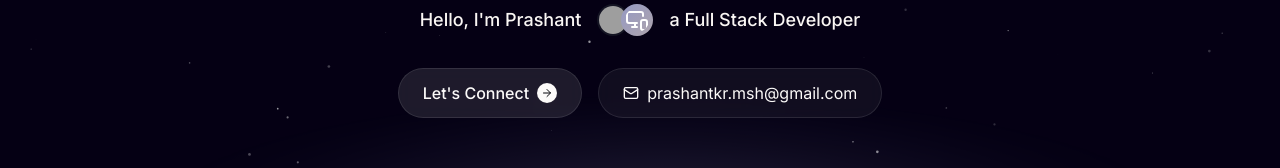
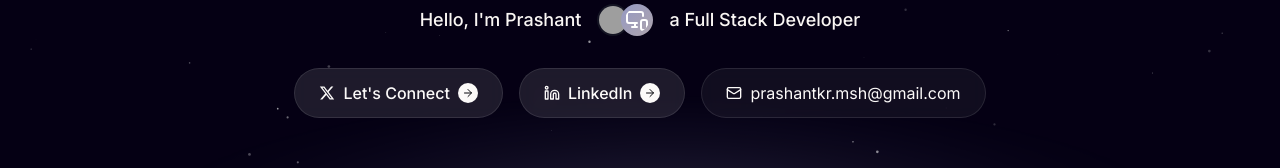
Before and after one commit to prashantmsh1/portfolio, a Next.js app: page / in a window 1280 px wide. Shown: the part 454-622 px from the top of the page. Built offline with nearby package versions, Linux system fonts and the light colour scheme; no server answers; grey boxes are pictures that could not be loaded.

Commit message:
feat: Update Navbar and Hero components with new social links, enhance Experience section with additional job details, and expand Skills section with detailed categories and filtering options.

```diff
--- a/src/app/components/Navbar.tsx
+++ b/src/app/components/Navbar.tsx
@@ -59,7 +59,9 @@ const Navbar = () => {
                 <motion.a
                     whileHover={{ scale: 1.05 }}
                     whileTap={{ scale: 0.95 }}
-                    href="#connect"
+                    href="https://x.com/prashantmsh"
+                    target="_blank"
+                    rel="noopener noreferrer"
                     onClick={() => setMobileMenuOpen(false)}
                     className="ml-1 rounded-full bg-white px-5 py-2 text-sm font-semibold text-black transition-colors hover:bg-gray-200">
                     Let's Talk
--- a/src/app/components/experience/Experience.tsx
+++ b/src/app/components/experience/Experience.tsx
@@ -16,6 +16,20 @@ interface ExperienceItem {
 const experiences: ExperienceItem[] = [
     {
         id: 1,
+        company: "DeliverIt by Urban Harvest",
+        role: "Frontend Developer",
+        period: "May 2026 – Present",
+        location: "Noida, India",
+        description: [
+            "Architected a multi-brand design system and reusable component library using React, Vite, and Tailwind CSS with runtime product-based theme switching and Jest unit test coverage, accelerating frontend feature delivery by 35% across consumer applications.",
+            "Engineered an enterprise React 19 Warehouse Management System (WMS) utilizing a tri-layer state architecture (TanStack Query, MobX, and React Router) to power end-to-end fulfillment across pick-waves, sorting, GRN gate control, and workforce operations.",
+            "Replaced HTTP polling with Server-Sent Events (SSE) for real-time work-center boards and live task assignment consoles, while tuning TanStack Query cache invalidation and filter debouncing to cut redundant network payloads by 50%.",
+            "Implemented enterprise authentication and authorization across multi-warehouse operations using Keycloak SSO, automated Axios token-refresh interceptors, and custom permission hooks enforcing granular action-level RBAC.",
+            "Built interactive spatial warehouse floor-plan mapping (zone, aisle, and bin management) with MapLibre, adaptive desktop/mobile data grids using MUI and Radix UI, and multi-step operational workflows validated with React Hook Form and Zod.",
+        ],
+    },
+    {
+        id: 2,
         company: "Rapipay Fintech Pvt Ltd",
         role: "Product Engineer",
         period: "September 2024 – February 2026",
@@ -30,7 +44,7 @@ const experiences: ExperienceItem[] = [
         ],
     },
     {
-        id: 2,
+        id: 3,
         company: "HyggexWorld",
         role: "React Developer Intern",
         period: "May 2024 – July 2024",
--- a/src/app/components/hero/hero.tsx
+++ b/src/app/components/hero/hero.tsx
@@ -1,6 +1,6 @@
 import React from "react";
 import { motion } from "framer-motion";
-import { ArrowRight, Mail, MonitorSmartphone } from "lucide-react";
+import { ArrowRight, Mail, MonitorSmartphone, Linkedin } from "lucide-react";
 import StarsBackground from "./StarsBackground";
 
 const hero = () => {
@@ -61,16 +61,40 @@ const hero = () => {
                             <span>a Full Stack Developer</span>
                         </div>
 
-                        <div className="relative flex flex-col sm:flex-row items-center gap-4 ">
-                            <motion.button
+                        <div className="relative flex flex-col sm:flex-row items-center gap-4 flex-wrap justify-center">
+                            <motion.a
+                                href="https://x.com/prashantmsh"
+                                target="_blank"
+                                rel="noopener noreferrer"
                                 whileHover={{ scale: 1.05 }}
                                 whileTap={{ scale: 0.95 }}
-                                className="relative z-20 hover:bg-[var(--isabelline-900)] hover:text-[var(--space_cadet-100)] px-6 py-3 rounded-full font-medium flex items-center gap-2 transition-all duration-300 bg-[var(--isabelline-900)]/10 backdrop-blur-sm border border-[var(--isabelline-900)]/10">
-                                Let's Connect
-                                <div className=" rounded-full bg-[var(--isabelline-900)] text-[var(--space_cadet-100)] p-1">
+                                className="relative z-20 group hover:bg-[var(--isabelline-900)] hover:text-[var(--space_cadet-100)] px-6 py-3 rounded-full font-medium flex items-center gap-2 transition-all duration-300 bg-[var(--isabelline-900)]/10 backdrop-blur-sm border border-[var(--isabelline-900)]/10">
+                                <svg
+                                    viewBox="0 0 24 24"
+                                    aria-hidden="true"
+                                    fill="currentColor"
+                                    className="w-4 h-4 fill-current">
+                                    <path d="M18.244 2.25h3.308l-7.227 8.26 8.502 11.24H16.17l-5.214-6.817L4.99 21.75H1.68l7.73-8.835L1.254 2.25H8.08l4.713 6.231zm-1.161 17.52h1.833L7.084 4.126H5.117z" />
+                                </svg>
+                                <span>Let's Connect</span>
+                                <div className="rounded-full bg-[var(--isabelline-900)] text-[var(--space_cadet-100)] group-hover:bg-[var(--space_cadet-100)] group-hover:text-[var(--isabelline-900)] transition-colors p-1">
                                     <ArrowRight className="w-3 h-3" />
                                 </div>
-                            </motion.button>
+                            </motion.a>
+
+                            <motion.a
+                                href="https://www.linkedin.com"
+                                target="_blank"
+                                rel="noopener noreferrer"
+                                whileHover={{ scale: 1.05 }}
+                                whileTap={{ scale: 0.95 }}
+                                className="relative z-20 group hover:bg-[var(--isabelline-900)] hover:text-[var(--space_cadet-100)] px-6 py-3 rounded-full font-medium flex items-center gap-2 transition-all duration-300 bg-[var(--isabelline-900)]/10 backdrop-blur-sm border border-[var(--isabelline-900)]/10">
+                                <Linkedin className="w-4 h-4" />
+                                <span>LinkedIn</span>
+                                <div className="rounded-full bg-[var(--isabelline-900)] text-[var(--space_cadet-100)] group-hover:bg-[var(--space_cadet-100)] group-hover:text-[var(--isabelline-900)] transition-colors p-1">
+                                    <ArrowRight className="w-3 h-3" />
+                                </div>
+                            </motion.a>
 
                             <motion.a
                                 href="https://mail.google.com/mail/?view=cm&fs=1&to=prashantkr.msh@gmail.com"
--- a/src/app/components/projects/Projects.tsx
+++ b/src/app/components/projects/Projects.tsx
@@ -118,6 +118,39 @@ const projects: Project[] = [
             "Designed a scalable connection management strategy handling concurrent socket connections, including heartbeat mechanisms, reconnection logic, and event-driven message routing.",
             "Built secure RESTful APIs with Express.js and PostgreSQL, implementing JWT-based authentication, rate limiting, and structured error handling to ensure system reliability under load.",
             "Deployed the application on a VPS with production configuration including reverse proxy setup, environment isolation, logging, and monitoring to maintain uptime and operational stability.",
+        ],
+    },
+    {
+        id: 4,
+        title: "Scribble – Real-Time Multiplayer Drawing Game",
+        description:
+            "Multiplayer Pictionary platform built for live canvas sync, turn-based game orchestration, and low-latency room state across a Bun monorepo.",
+        tags: [
+            "Next.js",
+            "React",
+            "Bun",
+            "Hono",
+            "WebSocket",
+            "Redis",
+            "PostgreSQL",
+            "Drizzle ORM",
+            "Turborepo",
+            "Excalidraw",
+            "Zustand",
+            "Tailwind CSS",
+        ],
+        image: "https://images.unsplash.com/photo-1513364776144-60967b0f800f?auto=format&fit=crop&w=800&q=80",
+        images: [],
+        featured: false,
+        category: "Real-Time Multiplayer Systems",
+        link: "https://scribbleweb.prashantai.com/",
+        github: "https://github.com/prashantmsh1/scribble",
+        filepath: "/projects/scribble",
+        about: [
+            "Built a full-stack multiplayer drawing game in a Turborepo monorepo, with a Next.js client and a Bun/Hono API that streams canvas strokes, chat guesses, and room events over WebSockets.",
+            "Modeled the game loop around Redis-backed room state: player presence, turn order, secret words, round timers, scores, and guessed-player sets, with broadcast updates so every client stays in sync.",
+            "Synced collaborative drawing through Excalidraw, publishing create, update, and delete events on Bun’s native socket pub/sub so strokes appear for the rest of the room without a full state reload.",
+            "Exposed room and session APIs on Hono with cookie-based identity, Drizzle ORM on PostgreSQL for user records, and structured error handling so failed joins and missing sessions return consistent responses.",
         ],
     },
 ];
```
